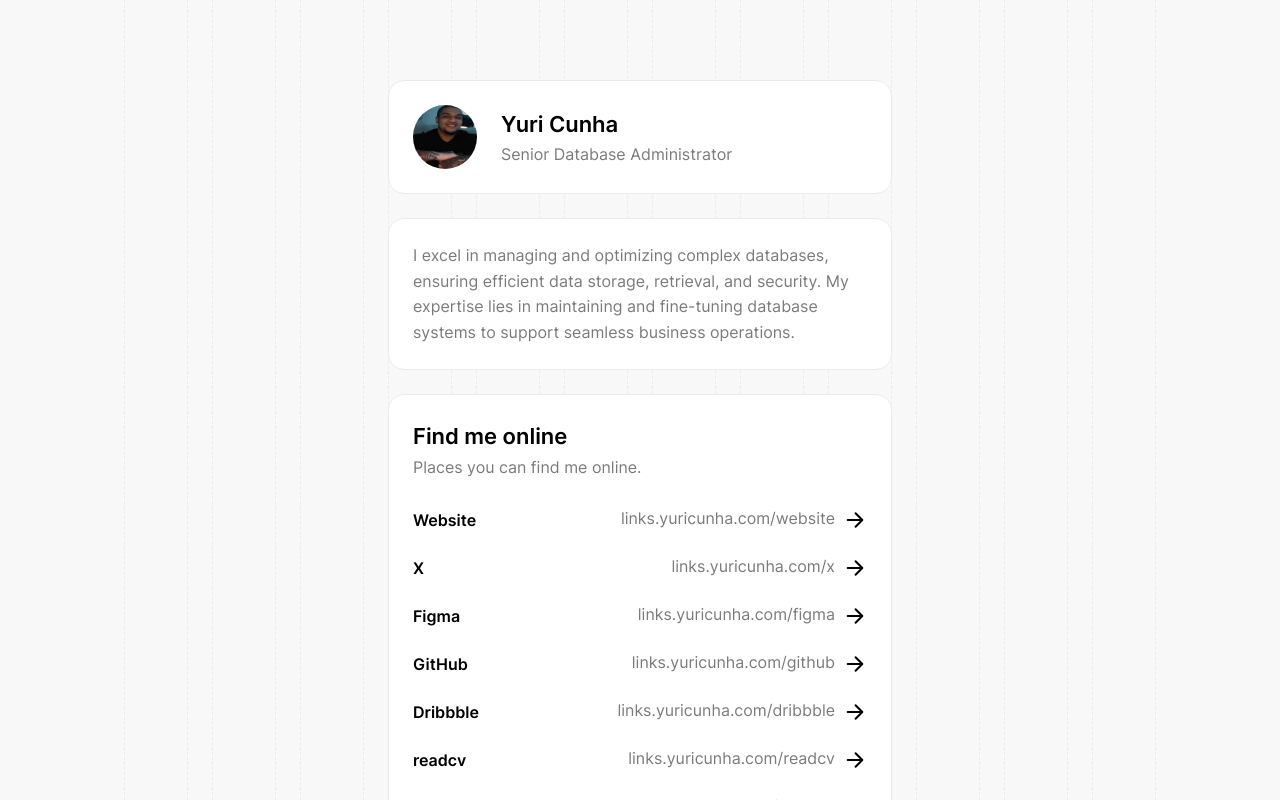
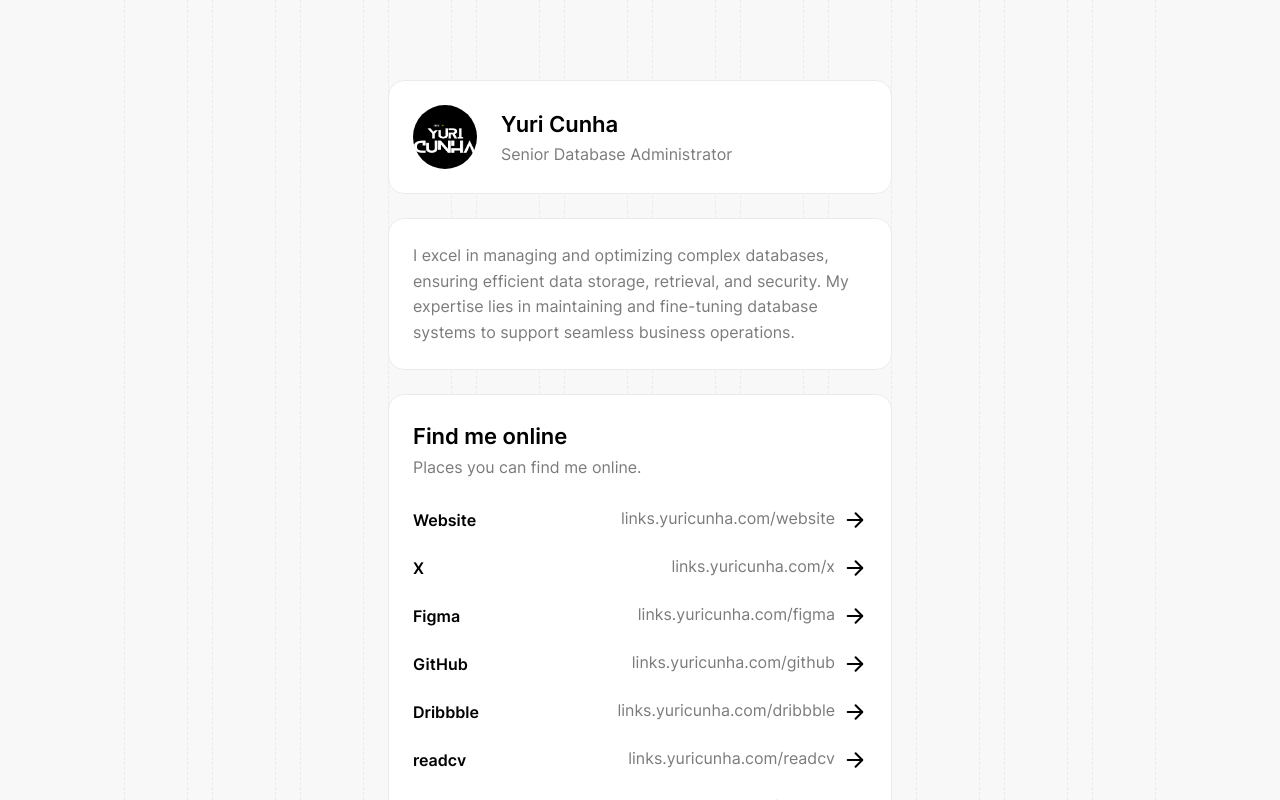
Before and after one commit to isyuricunha/links, a Next.js app: page / in a window 1280 px wide. Shown: the top 800 px of the page. Built offline with nearby package versions, Linux system fonts and the light colour scheme.

Commit message:
yuri.png

```diff
--- a/src/components/Memoji/index.js
+++ b/src/components/Memoji/index.js
@@ -9,7 +9,7 @@ const Memoji = () => (
     <Image
       className={styles.image}
       alt="Yuri Cunha"
-      src="/images/me-two.jpeg"
+      src="/images/yuri.png"
       width={80}
       height={64}
     />
```
Also changed, not shown: public/images/yuri.png (added).
